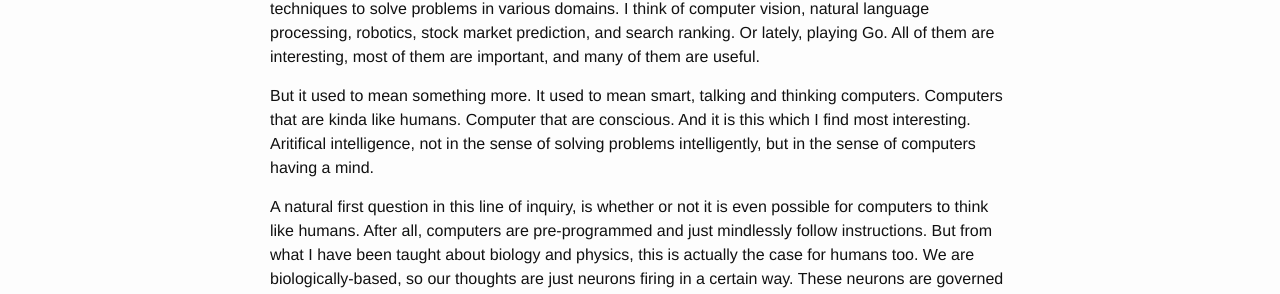
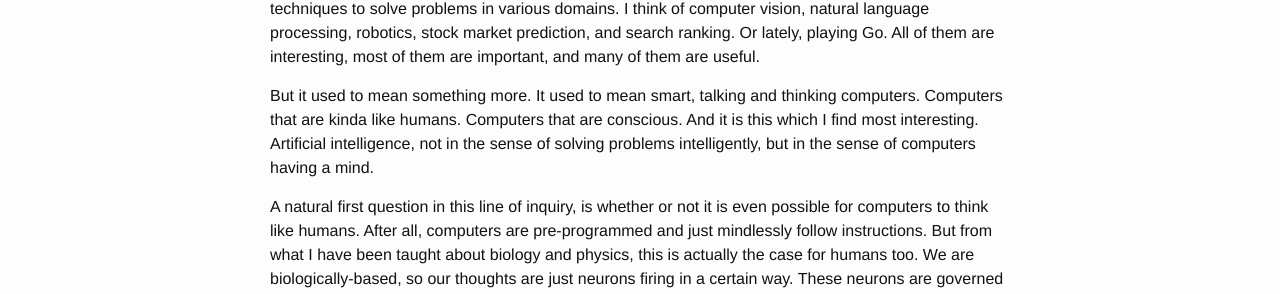
Before and after one commit to yeoedward/yeoedward.github.io, a Jekyll site: the page built from _posts/2016-03-30-consc.md, in a window 1280 px wide. Shown: the part 227-521 px from the top of the page. Built offline with Jekyll 4.4.1, drawn with Linux system fonts in a browser that asks for light colours.

Commit message:
Fixed typos.

```diff
--- a/_posts/2016-03-30-consc.md
+++ b/_posts/2016-03-30-consc.md
@@ -12,9 +12,9 @@ All of them are interesting, most of them are important, and many of them are
 useful.
 
 But it used to mean something more. It used to mean smart, talking and thinking
-computers. Computers that are kinda like humans. Computer that are conscious.
+computers. Computers that are kinda like humans. Computers that are conscious.
 And it is this which I find most interesting.
-Aritifical intelligence, not in the sense of solving
+Artificial intelligence, not in the sense of solving
 problems intelligently, but in the sense of computers having a mind.
 
 A natural first question in this line of inquiry, is whether or not it is
```
